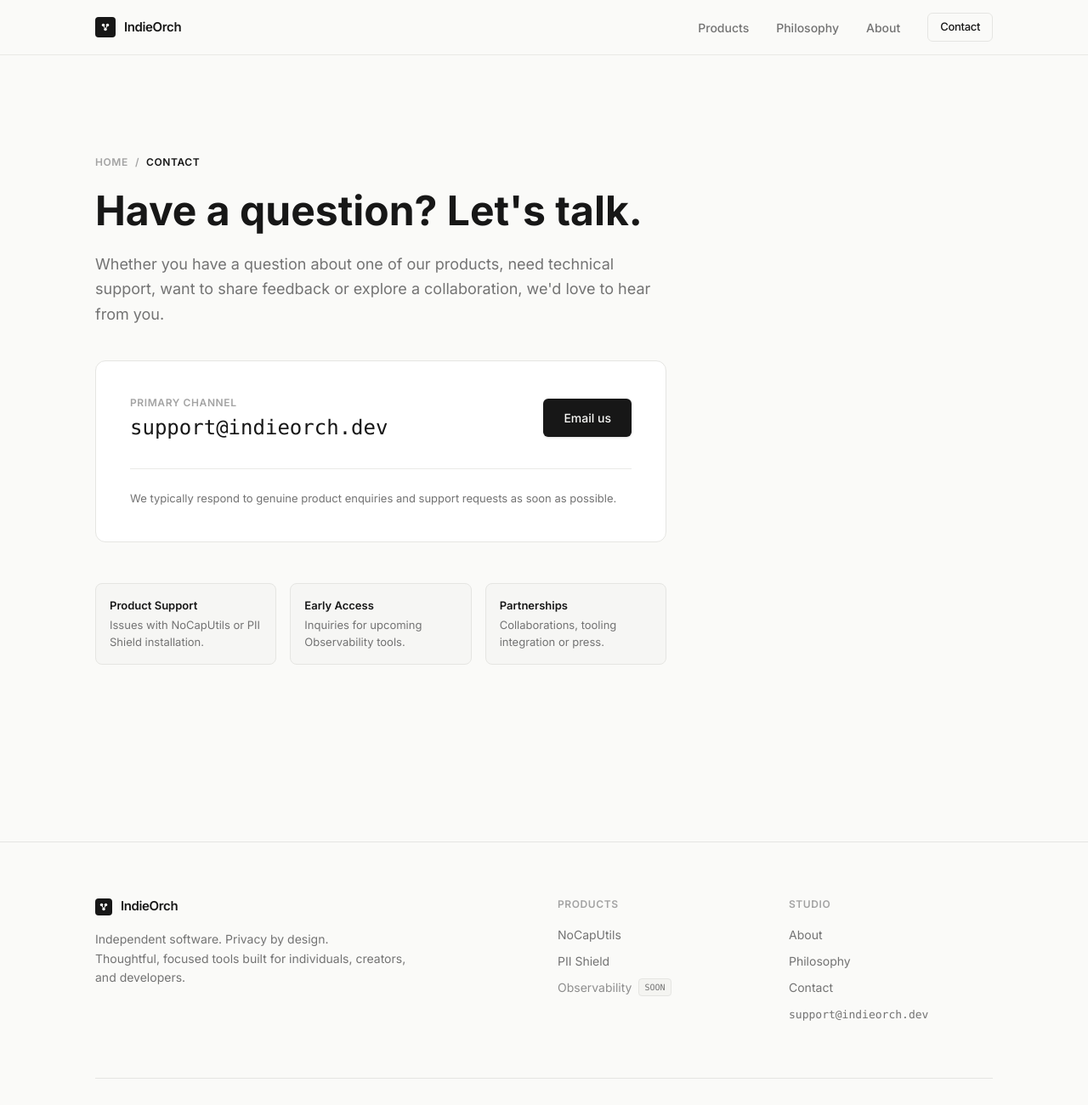
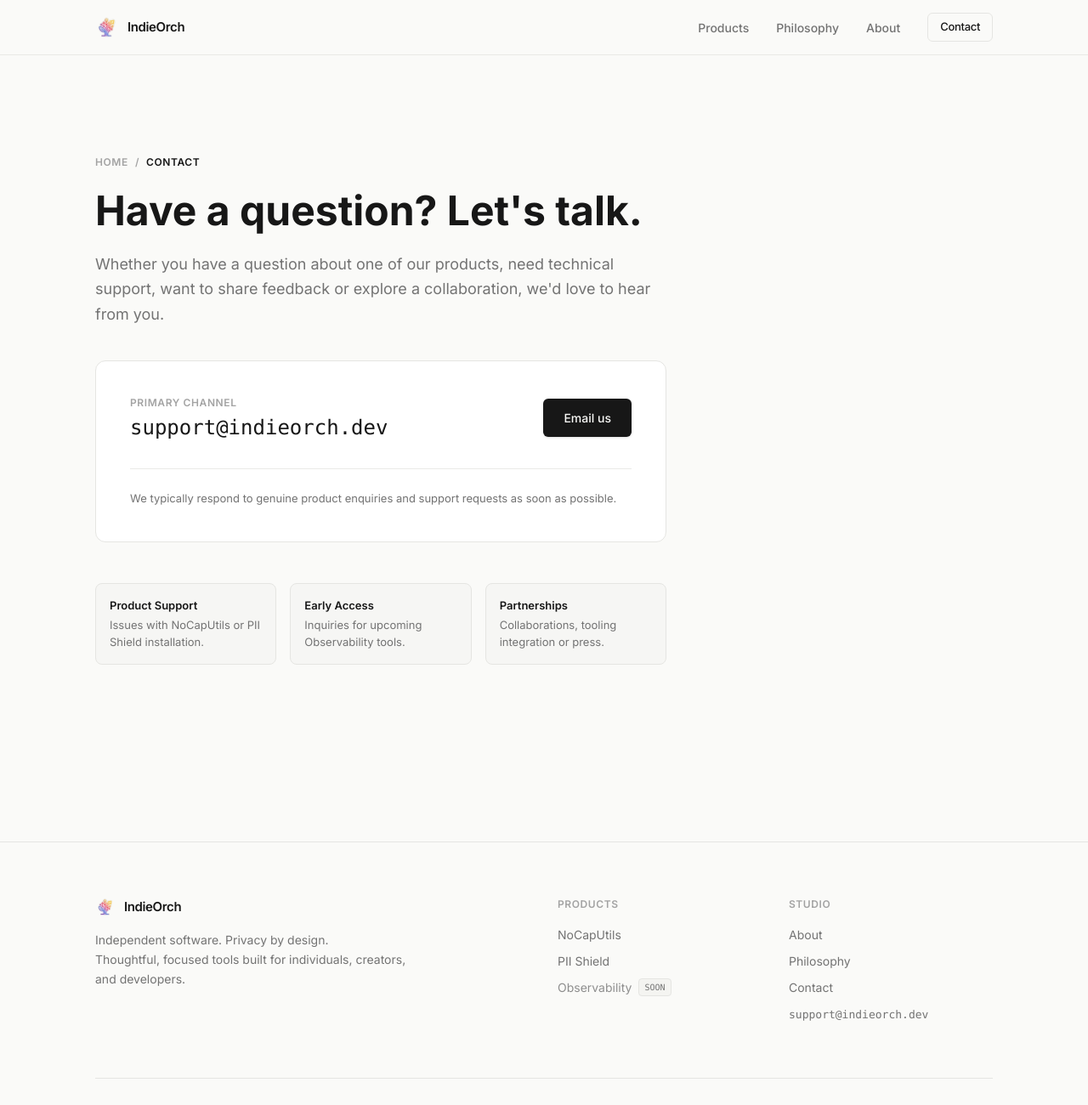
Before and after one commit to indieorchard/indieorch.dev, an Astro site: page /contact in a window 1280 px wide. Shown: the top 1300 px of the page at 85% size. Built offline with nearby package versions, Linux system fonts and the light colour scheme; Astro itself is replaced by a stand-in of ours.

Commit message:
feat: update logo and favicon to official IndieOrchard brand mark

```diff
--- a/src/components/Footer.astro
+++ b/src/components/Footer.astro
@@ -7,15 +7,14 @@ const currentYear = 2026;
     <div class="grid grid-cols-1 md:grid-cols-4 gap-10 md:gap-8 mb-16">
       <!-- Col 1: Wordmark & Tagline -->
       <div class="md:col-span-2 space-y-4">
-        <a href="/" class="flex items-center gap-2.5">
-          <div class="w-5 h-5 rounded bg-ink flex items-center justify-center p-0.5">
-            <svg viewBox="0 0 32 32" fill="none" class="w-full h-full">
-              <circle cx="11" cy="11" r="3.5" fill="#FAFAF8"/>
-              <circle cx="21" cy="11" r="3.5" fill="#FAFAF8"/>
-              <circle cx="16" cy="21" r="3.5" fill="#FAFAF8"/>
-              <path d="M11 11L16 21L21 11" stroke="#FAFAF8" stroke-width="2" stroke-linecap="round" stroke-linejoin="round"/>
-            </svg>
-          </div>
+        <a href="/" class="flex items-center gap-2.5 group">
+          <img
+            src="/indieorch-symbol.png"
+            alt="IndieOrchard logo mark"
+            class="w-6 h-6 object-contain"
+            width="24"
+            height="24"
+          />
           <span class="font-semibold text-[15px] tracking-tight text-ink">IndieOrch</span>
         </a>
         <p class="text-ink-muted text-[14px] leading-relaxed max-w-sm">
--- a/src/components/Header.astro
+++ b/src/components/Header.astro
@@ -3,16 +3,15 @@
 
 <header class="w-full border-b border-border/80 sticky top-0 bg-canvas/90 backdrop-blur-sm z-50">
   <div class="max-w-content mx-auto px-6 sm:px-8 h-16 flex items-center justify-between">
-    <!-- Brand Wordmark -->
-    <a href="/" class="flex items-center gap-2.5 group transition-opacity hover:opacity-80">
-      <div class="w-6 h-6 rounded bg-ink flex items-center justify-center p-1">
-        <svg viewBox="0 0 32 32" fill="none" class="w-full h-full">
-          <circle cx="11" cy="11" r="3.5" fill="#FAFAF8"/>
-          <circle cx="21" cy="11" r="3.5" fill="#FAFAF8"/>
-          <circle cx="16" cy="21" r="3.5" fill="#FAFAF8"/>
-          <path d="M11 11L16 21L21 11" stroke="#FAFAF8" stroke-width="2" stroke-linecap="round" stroke-linejoin="round"/>
-        </svg>
-      </div>
+    <!-- Brand Wordmark & Logo -->
+    <a href="/" class="flex items-center gap-2.5 group transition-opacity hover:opacity-85">
+      <img
+        src="/indieorch-symbol.png"
+        alt="IndieOrchard logo mark"
+        class="w-7 h-7 object-contain"
+        width="28"
+        height="28"
+      />
       <span class="font-semibold text-[15px] tracking-tight text-ink">IndieOrch</span>
     </a>
 
--- a/src/layouts/Layout.astro
+++ b/src/layouts/Layout.astro
@@ -27,8 +27,11 @@ const canonicalUrl = `https://indieorch.dev${canonicalPath}`;
     <meta name="description" content={description} />
     <link rel="canonical" href={canonicalUrl} />
 
-    <!-- Favicon -->
+    <!-- Favicon & Touch Icons -->
     <link rel="icon" type="image/svg+xml" href="/favicon.svg" />
+    <link rel="icon" type="image/png" sizes="32x32" href="/favicon-32x32.png" />
+    <link rel="icon" type="image/png" sizes="64x64" href="/favicon.png" />
+    <link rel="apple-touch-icon" sizes="180x180" href="/apple-touch-icon.png" />
 
     <!-- Open Graph / Meta -->
     <meta property="og:type" content="website" />
@@ -36,11 +39,13 @@ const canonicalUrl = `https://indieorch.dev${canonicalPath}`;
     <meta property="og:title" content={title} />
     <meta property="og:description" content={description} />
     <meta property="og:site_name" content="IndieOrch" />
+    <meta property="og:image" content="https://indieorch.dev/indieorch-logo.png" />
 
     <!-- Twitter -->
     <meta name="twitter:card" content="summary_large_image" />
     <meta name="twitter:title" content={title} />
     <meta name="twitter:description" content={description} />
+    <meta name="twitter:image" content="https://indieorch.dev/indieorch-logo.png" />
 
     <!-- Typography: Inter font -->
     <link rel="preconnect" href="https://fonts.googleapis.com" />
```
Also changed, not shown: public/apple-touch-icon.png (added), public/favicon-32x32.png (added), public/favicon.png (added), public/favicon.svg, public/indieorch-logo.png (added), public/indieorch-symbol.png (added).
